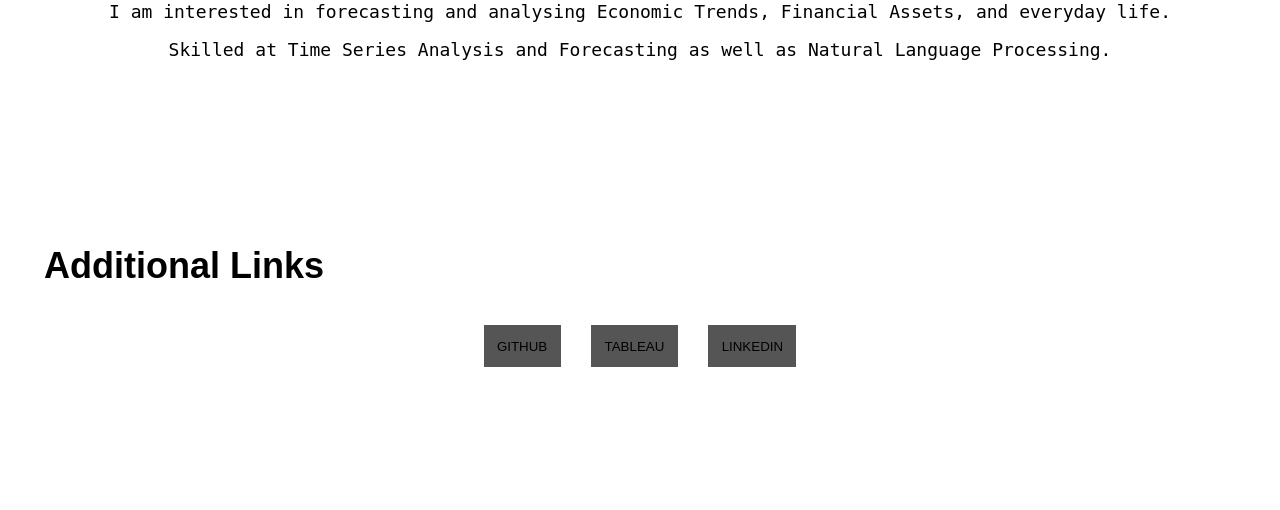
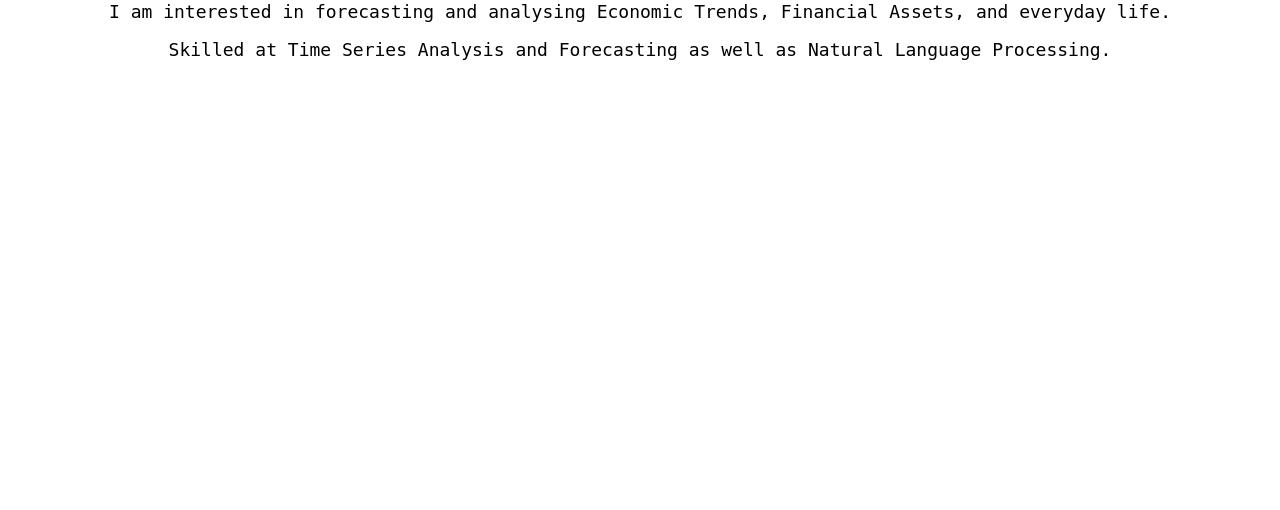
Before and after one commit to GabeSArn/personal_site, a Flask app: page /about in a window 1280 px wide. Shown: the part 306-816 px from the top of the page. Run offline with Flask 2, Linux system fonts and the light colour scheme; some web fonts are replaced.

Commit message:
Updating footer template.

```diff
--- a/templates/footer.html
+++ b/templates/footer.html
@@ -1,8 +1,3 @@
-<h2 class = 'section_title'>Additional Links</h2>
-<nav class = 'footer_'>
-  <button type="button" class='button_link'><a href="https://www.github.com/GabeSArn">Github</a></button>
-  <button type="button" class='button_link'><a href="https://public.tableau.com/profile/gabe.arnold#!/">Tableau</a></button>
-  <button type="button" class='button_link'><a href="https://www.linkedin.com/in/gabriel-arnold-39a56692/">LinkedIn</a></button>
-</nav>
+
 </body>
 </html>
```
Also changed, not shown: templates/home.html (+7 -0 lines).
